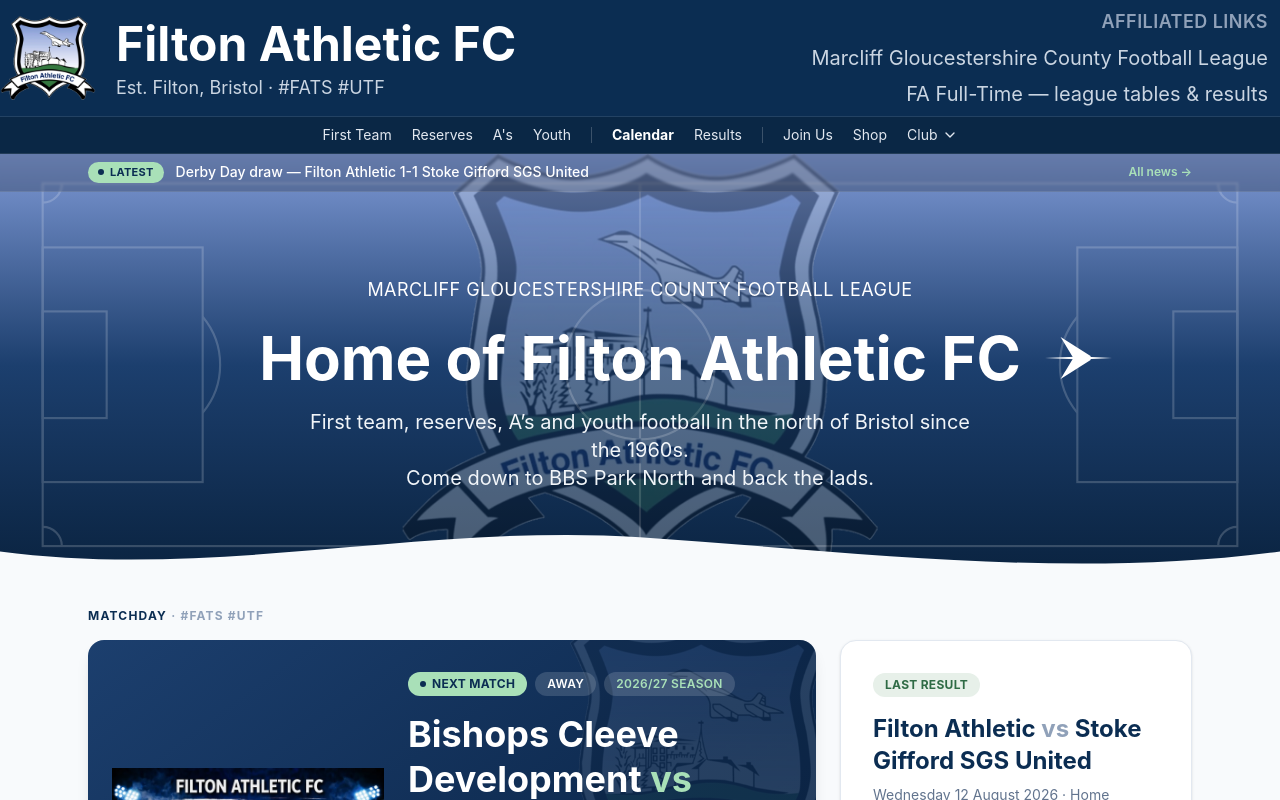
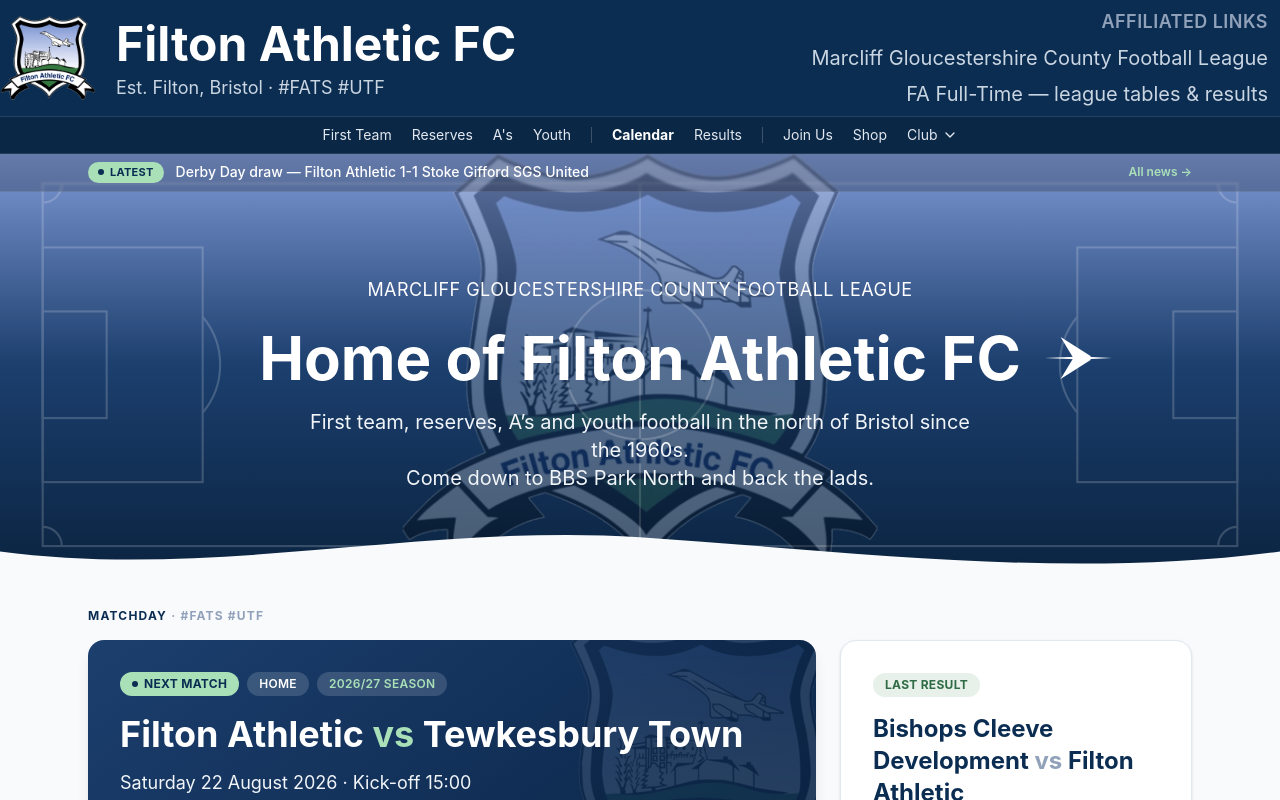
Before and after one commit to addyap/filton-athletic-fc, a React (Vite) app: page / in a window 1280 px wide. Shown: the top 800 px of the page. Built offline with nearby package versions, Linux system fonts and the light colour scheme.

Commit message:
Update Bishops Cleeve result and league table

```diff
--- a/src/data/club.ts
+++ b/src/data/club.ts
@@ -136,7 +136,7 @@ export const firstTeamFixtures: Fixture[] = [
     { src: matchStokeGifford4, alt: 'Match action in front of the clubhouse and goal at Elm Park, Filton Athletic vs Stoke Gifford SGS United.' },
     { src: matchStokeGifford5, alt: 'Filton Athletic players line up with the "Home of Filton" banner and crowd behind them at Elm Park.' },
   ] },
-  { date: '15/08/26', time: '15:00', competition: 'GCL', opponent: 'Bishops Cleeve Development', venue: 'A', ground: 'Kayte Lane, Southam, GL52 3PD', matchdayImage: matchdayBishopsCleeveDevelopmentPhoto, awayProgrammeUrl: 'https://3p4oewzml4cd0fez.public.blob.vercel-storage.com/DevsvFilton2.pdf' },
+  { date: '15/08/26', time: '15:00', competition: 'GCL', opponent: 'Bishops Cleeve Development', venue: 'A', ground: 'Kayte Lane, Southam, GL52 3PD', matchdayImage: matchdayBishopsCleeveDevelopmentPhoto, result: 'D 3-3', officials: 'Owen Jackson, Shaun Enever, Nigel Rees', awayProgrammeUrl: 'https://3p4oewzml4cd0fez.public.blob.vercel-storage.com/DevsvFilton2.pdf' },
   { date: '22/08/26', time: '15:00', competition: 'GCL', opponent: 'Tewkesbury Town', venue: 'H' },
   { date: '05/09/26', time: '15:00', competition: 'Cup', opponent: 'University of Bristol', venue: 'A' },
   { date: '15/09/26', time: '19:45', competition: 'GCL', opponent: 'Longlevens Reserves', venue: 'A' },
@@ -439,21 +439,21 @@ export type TableRow = { pos: number; team: string; p: number; w: number; d: num
 /**
  * 2026/27 league table — Marcliff Gloucestershire County Football League,
  * Division 1. Updated from FA Full-Time; the live/full version (with all results
- * and scorers) is linked from the table section. Snapshot after matchday 3.
+ * and scorers) is linked from the table section. Snapshot after the 15 August 2026 fixtures.
  */
 export const leagueTable: TableRow[] = [
-  { pos: 1, team: 'Stoke Gifford SGS United', p: 3, w: 1, d: 2, l: 0, f: 4, a: 3, gd: 1, pts: 5 },
-  { pos: 2, team: 'Quedgeley Wanderers', p: 2, w: 1, d: 1, l: 0, f: 9, a: 2, gd: 7, pts: 4 },
-  { pos: 3, team: 'Frampton United', p: 2, w: 1, d: 1, l: 0, f: 3, a: 2, gd: 1, pts: 4 },
-  { pos: 4, team: 'Broadwell Amateurs', p: 1, w: 1, d: 0, l: 0, f: 2, a: 0, gd: 2, pts: 3 },
-  { pos: 5, team: 'Bishops Cleeve Development', p: 2, w: 1, d: 0, l: 1, f: 2, a: 1, gd: 1, pts: 3 },
+  { pos: 1, team: 'Quedgeley Wanderers', p: 3, w: 2, d: 1, l: 0, f: 13, a: 2, gd: 11, pts: 7 },
+  { pos: 2, team: 'Stoke Gifford SGS United', p: 4, w: 1, d: 3, l: 0, f: 5, a: 4, gd: 1, pts: 6 },
+  { pos: 3, team: 'Bishops Cleeve Development', p: 3, w: 1, d: 1, l: 1, f: 5, a: 4, gd: 1, pts: 4 },
+  { pos: 4, team: 'Frampton United', p: 2, w: 1, d: 1, l: 0, f: 3, a: 2, gd: 1, pts: 4 },
+  { pos: 5, team: 'Broadwell Amateurs', p: 1, w: 1, d: 0, l: 0, f: 2, a: 0, gd: 2, pts: 3 },
   { pos: 6, team: 'Henbury & Rockleaze', p: 1, w: 1, d: 0, l: 0, f: 1, a: 0, gd: 1, pts: 3 },
   { pos: 7, team: 'Tewkesbury Town', p: 1, w: 1, d: 0, l: 0, f: 1, a: 0, gd: 1, pts: 3 },
   { pos: 8, team: 'University of Bristol', p: 2, w: 1, d: 0, l: 1, f: 4, a: 4, gd: 0, pts: 3 },
-  { pos: 9, team: 'Wick', p: 2, w: 0, d: 2, l: 0, f: 1, a: 1, gd: 0, pts: 2 },
+  { pos: 9, team: 'Filton Athletic', p: 4, w: 0, d: 3, l: 1, f: 7, a: 8, gd: -1, pts: 3 },
   { pos: 10, team: 'Chalford', p: 2, w: 0, d: 2, l: 0, f: 0, a: 0, gd: 0, pts: 2 },
-  { pos: 11, team: 'Filton Athletic', p: 3, w: 0, d: 2, l: 1, f: 4, a: 5, gd: -1, pts: 2 },
-  { pos: 12, team: 'AFC Mangotsfield Rocks', p: 2, w: 0, d: 1, l: 1, f: 2, a: 4, gd: -2, pts: 1 },
+  { pos: 11, team: 'AFC Mangotsfield Rocks', p: 3, w: 0, d: 2, l: 1, f: 3, a: 5, gd: -2, pts: 2 },
+  { pos: 12, team: 'Wick', p: 3, w: 0, d: 2, l: 1, f: 1, a: 5, gd: -4, pts: 2 },
   { pos: 13, team: 'Longlevens Reserves', p: 2, w: 0, d: 1, l: 1, f: 2, a: 4, gd: -2, pts: 1 },
   { pos: 14, team: 'Totterdown United', p: 2, w: 0, d: 0, l: 2, f: 1, a: 3, gd: -2, pts: 0 },
   { pos: 15, team: 'Ruardean Hill Rangers', p: 1, w: 0, d: 0, l: 1, f: 0, a: 7, gd: -7, pts: 0 },
```
Also changed, not shown: 1 other file (tests, documents, lock files or other folders).
